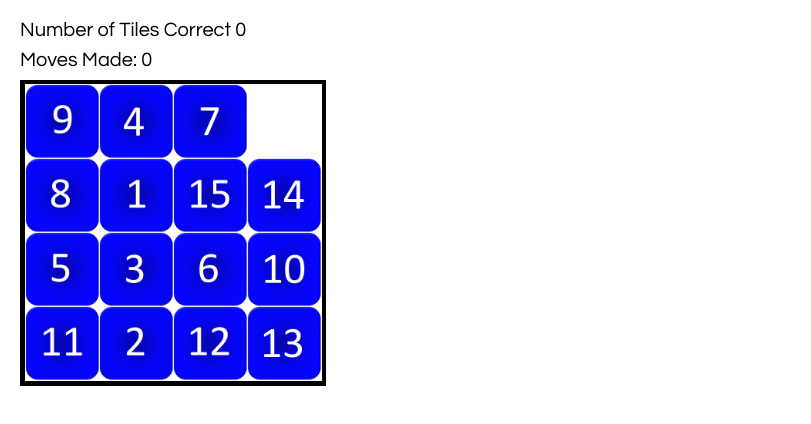
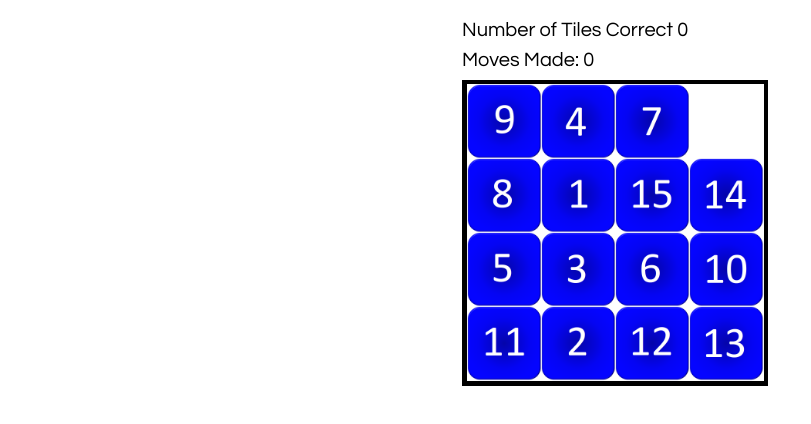
Before and after one commit to AlaskaSimpson/puzzle, a React app in the folder puzzle/: page / in a window 1280 px wide. Shown: the whole page, without its empty margins (0-811 px from the left). Built offline with nearby package versions, Linux system fonts and the light colour scheme.

Commit message:
center board

```diff
--- a/puzzle/src/index.css
+++ b/puzzle/src/index.css
@@ -1,17 +1,20 @@
 body {
     font: 14px "Century Gothic", Futura, sans-serif;
-    margin: 20px;
+    margin:20px
   }
 
   ol, ul {
     padding-left: 30px;
   }
 
+  .game-board{
+    margin: auto;
+  }
+
   .board-row:after {
     clear: both;
     content: "";
     display: table;
-
   }
 
   .board {
```
